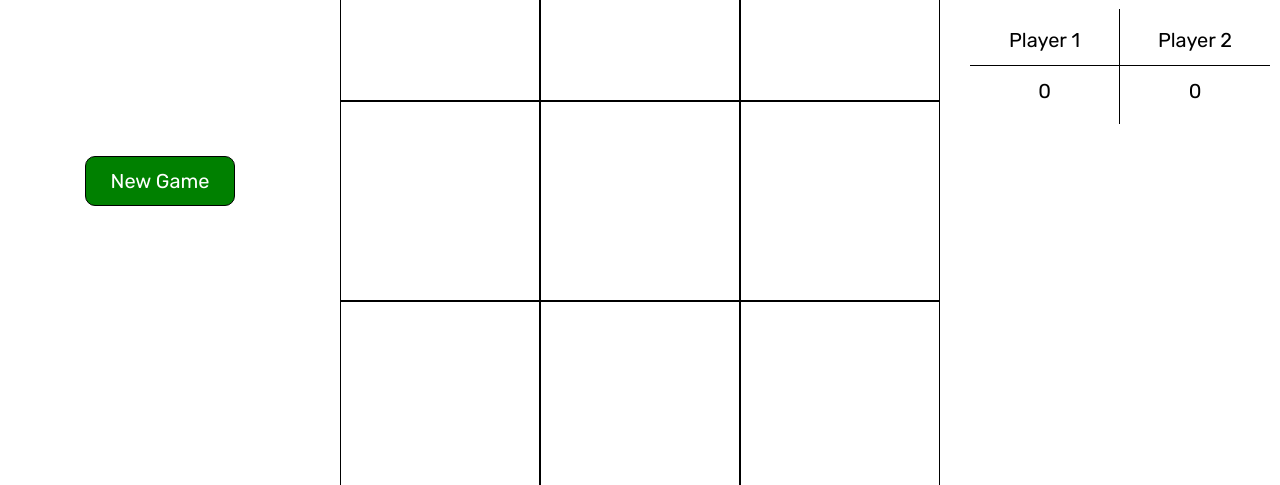
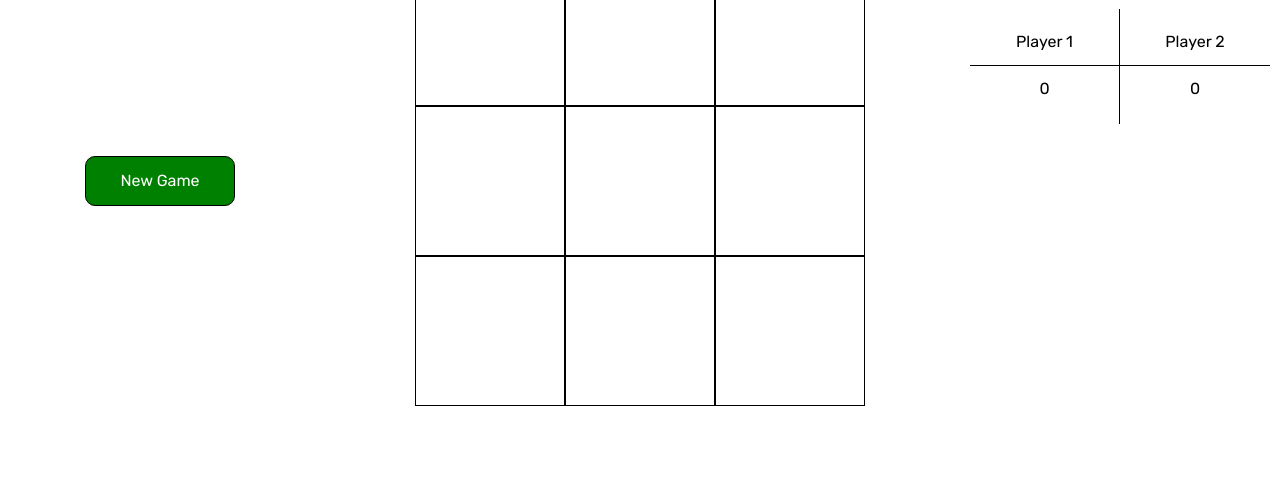
Before and after one commit to tommygatz/tic-tac-toe, a plain HTML site: page index.html in a window 1280 px wide. Shown: the part 259-744 px from the top of the page. Drawn offline with Linux system fonts and the light colour scheme.

Commit message:
ok i think i fixed it this time... elements resize

```diff
--- a/index.html
+++ b/index.html
@@ -7,7 +7,7 @@
     <title>Tic-Tac-Toe</title>
     <link rel="shortcut icon" href="./assets/favicon.ico" type="image/x-icon">
     <link rel='stylesheet' href='https://cdnjs.cloudflare.com/ajax/libs/font-awesome/4.7.0/css/font-awesome.min.css'>
-    <!-- <link rel="stylesheet" href="./styles/reset.css"> -->
+    <link rel="stylesheet" href="./styles/reset.css">
     <link rel="stylesheet" href="./styles/style.css">
 </head>
 <body>
--- a/styles/style.css
+++ b/styles/style.css
@@ -1,38 +1,16 @@
 @import url('https://fonts.googleapis.com/css2?family=Rubik:ital,wght@0,300;0,400;0,500;0,600;0,700;0,800;0,900;1,300;1,400;1,500;1,600;1,700;1,800;1,900&display=swap');
-
-html, body, div, span, applet, object, iframe,
-h1, h2, h3, h4, h5, h6, p, blockquote, pre,
-a, abbr, acronym, address, big, cite, code,
-del, dfn, em, img, ins, kbd, q, s, samp,
-small, strike, strong, sub, sup, tt, var,
-b, u, i, center,
-dl, dt, dd, ol, ul, li,
-fieldset, form, label, legend,
-table, caption, tbody, tfoot, thead, tr, th, td,
-article, aside, canvas, details, embed,
-figure, figcaption, footer, header, hgroup,
-menu, nav, output, ruby, section, summary,
-time, mark, audio, video, main {
-	margin: 0;
-	padding: 0;
-	border: 0;
-	font-size: 100%;
-	font: inherit;
-	vertical-align: baseline;
-	box-sizing: border-box;
-}
 
 :root {
     /* Default Font Settings */
     font-family: 'Rubik', sans-serif;
-    font-size: 10px;
+    font-size: 8px;
     font-weight: normal;
     font-style: normal;
 
     /* Global Variables */
     --tempGridOutline: red;
     --tempGridColor: rgb(251, 211, 137);
-    --cellSize: 200px;
+    --cellSize: 150px;
 
 }
 
```
